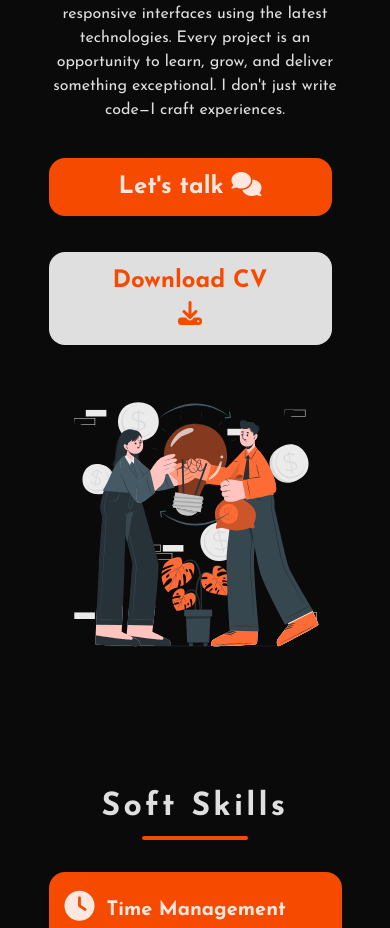
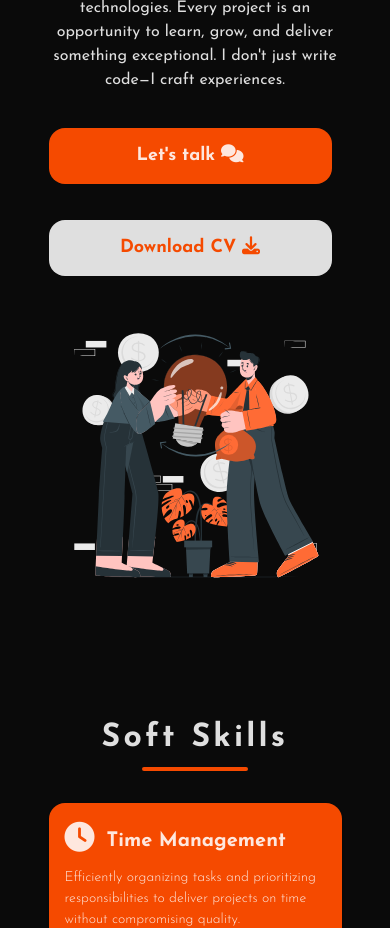
Before and after one commit to MNASFA/Portfolio, a React (Vite) app: page / in a window 390 px wide. Shown: the part 1560-2488 px from the top of the page. Built offline with nearby package versions, Linux system fonts and the light colour scheme.

Commit message:
Small updates in css

```diff
--- a/src/components/About.jsx
+++ b/src/components/About.jsx
@@ -26,8 +26,8 @@ function About() {
                     I don't just write code—I craft experiences.
                 </p>
                 <div className="flex flex-col sm:flex-row gap-4 sm:gap-0 justify-center lg:justify-start">
-                  <button className="talk bg-orange-600 font-bold rounded-2xl hover:bg-white/87 hover:text-orange-600 py-2 sm:py-3 px-6 sm:px-8 text-sm sm:text-base" onClick={() => window.location.href = "#contact"} >Let's talk <i class="fa-solid fa-comments"></i></button>
-                  <button className="cv bg-white/87 font-bold text-orange-600 rounded-2xl hover:bg-orange-600 hover:text-white/87 py-2 sm:py-3 px-6 sm:px-8 text-sm sm:text-base sm:ml-4" onClick={() => window.open('https://drive.google.com/file/d/1wSslh_4Y7JxzS4nQx6Y_IRl5OoYOr4Jo/view?usp=sharing', '_blank')} >Download CV <i class="fa-solid fa-download"></i></button>
+                  <button className="talk bg-orange-600 font-bold rounded-2xl hover:bg-white/87 hover:text-orange-600 py-2 px-6 text-sm sm:text-base " onClick={() => window.location.href = "#contact"} >Let's talk <i class="fa-solid fa-comments"></i></button>
+                  <button className="cv bg-white/87 font-bold text-orange-600 rounded-2xl hover:bg-orange-600 hover:text-white/87 py-2 px-6 text-sm sm:text-base  sm:ml-4" onClick={() => window.open('https://drive.google.com/file/d/1wSslh_4Y7JxzS4nQx6Y_IRl5OoYOr4Jo/view?usp=sharing', '_blank')} >Download CV <i class="fa-solid fa-download"></i></button>
                 </div>
             </div>
         </div>
--- a/src/components/Hero.jsx
+++ b/src/components/Hero.jsx
@@ -30,11 +30,11 @@ function Hero() {
         </div>
 
         <div className="side_two w-full lg:w-3/5 flex justify-center">
-            <img src={heropic} alt="hero pic" className="w-full max-w-md lg:max-w-none"/>
+            <img src={heropic} alt="hero pic" className="w-[90%] max-w-md lg:max-w-none"/>
         </div>
       </div>
 
-      <div className="notice max-w-5/6 mx-auto w-full hidden lg:flex items-center justify-between">
+      <div className="notice max-w-5/6 mx-auto w-full hidden lg:flex items-center justify-between pt-1.5">
         <div className="flex items-center mr-3">
           <h4 className="text-6xl xl:text-8xl text-orange-600 mr-3">+8</h4>
           <strong className="text-xl xl:text-2xl">Hours of coding<br />per day</strong>
--- a/src/index.css
+++ b/src/index.css
@@ -88,11 +88,9 @@ button:focus-visible {
     padding: 8px;
   }
 
-  .about_container .content button {
-    padding: 10px 40px;
-    font-size: 18px;
-    margin-top: 15px;
-    margin-right: 8px;
+  .about_container .content button{
+    padding: 15px !important;
+    font-size: 18px !important;
   }
 }
 
@@ -111,7 +109,6 @@ button:focus-visible {
   }
 
   .about_container .content button {
-    padding: 12px 50px;
     font-size: 20px;
   }
 }
@@ -119,7 +116,7 @@ button:focus-visible {
 /* Large Devices (desktops, 1024px and up) */
 @media (min-width: 1024px) {
   .navbar{
-    padding-top: 30px;
+    padding-top: 40px;
   }
 }
 
```
